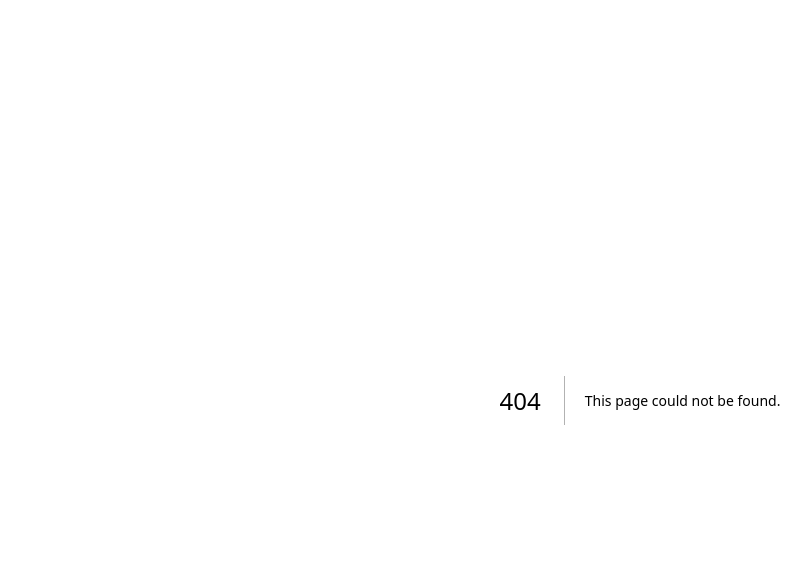
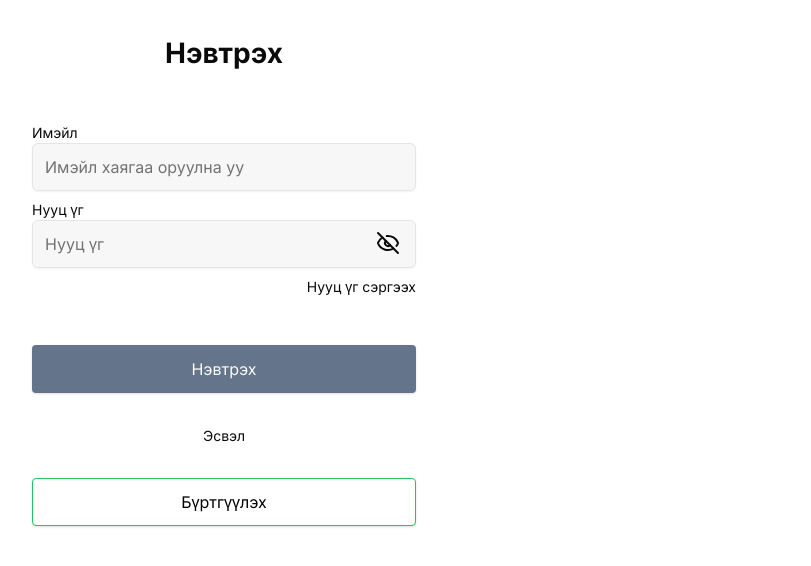
Before and after one commit to 2K241B/Soyolsuren-s-food-delivery, a Next.js app in the folder food-delivery/FE/: page /login in a window 1280 px wide. Before the commit this address had no page. Shown: the top 566 px of the page, without its empty margins (0-811 px from the left). Built offline with nearby package versions, Linux system fonts and the light colour scheme.

Commit message:
login form (#25)

```diff
--- /dev/null
+++ b/food-delivery/FE/src/app/login/page.jsx
@@ -0,0 +1,58 @@
+"use client"
+
+import { useState } from "react";
+import { Button } from "@/components/ui/button";
+import { EyeIcon, EyeOff } from "lucide-react";
+import { Input} from "@/components/ui/input";
+
+const buttonStyles = {
+  active: "rounded-[4px] bg-[#18BA51] w-full",
+  notActive: "rounded-[4px] bg-slate-500 w-full"
+}
+
+const LoginPage = () => {
+  const [passwordShown, setPasswordShown] = useState(false);
+  const togglePasswordVisibility = () => {
+    setPasswordShown(passwordShown ? false : true);
+  };
+
+  const [text, setText ] = useState("")
+  const handleOnChange = (e) => {
+    setText (e.target.value)
+  }
+
+  return (
+    <div className="w-[448px] rounded-[16px] p-[32px] flex flex-col gap-[48px] items-center">
+
+        <div>
+          <h1 className="font-bold text-center text-[28px]">Нэвтрэх</h1>
+        </div>
+        <div className="flex flex-col gap-2 w-full">
+          <div>
+            <p className="font-normal text-[14px]">Имэйл</p>
+            <Input placeholder="Имэйл хаягаа оруулна уу"  type="email" onChange={handleOnChange} required ></Input>
+          </div>
+          <div className="relative">
+            <p className="font-normal text-[14px]">Нууц үг</p>
+            <Input placeholder="Нууц үг"  type={ passwordShown ? "text" : "password"} onChange={handleOnChange} required ></Input>
+            <div className="absolute right-4 top-8" onClick={togglePasswordVisibility} >{ passwordShown ? <EyeIcon/> : <EyeOff/>}
+
+            </div>
+            <p className="font-normal text-[14px] mt-2 flex justify-end">Нууц үг сэргээх</p>
+          </div>
+        </div>
+        <div className="w-full flex flex-col gap-[32px] items-center">
+          <Button className={text !== "" ? buttonStyles.active : buttonStyles.notActive} type="submit">Нэвтрэх
+        </Button>
+          <p className="font-normal text-[14px]">Эсвэл</p>
+          <Button className="rounded-[4px] border-green-500 border-solid border-[1px] bg-white text-black w-full ">Бүртгүүлэх
+        </Button>
+
+        </div>
+
+
+    </div>
+  );
+};
+
+export default LoginPage;
--- a/food-delivery/FE/src/components/ui/button.jsx
+++ b/food-delivery/FE/src/components/ui/button.jsx
@@ -10,7 +10,7 @@ const buttonVariants = cva(
     variants: {
       variant: {
         default:
-          "bg-primary text-primary-foreground shadow hover:bg-primary/90",
+          "bg-primary border-[#18BA51] text-primary-foreground shadow hover:bg-slate-400",
         destructive:
           "bg-destructive text-destructive-foreground shadow-sm hover:bg-destructive/90",
         outline:
@@ -21,7 +21,7 @@ const buttonVariants = cva(
         link: "text-primary underline-offset-4 hover:underline",
       },
       size: {
-        default: "h-9 px-4 py-2",
+        default: "h-[48px] px-4 py-2 text-[16px] font-normal ",
         sm: "h-8 rounded-md px-3 text-xs",
         lg: "h-10 rounded-md px-8",
         icon: "h-9 w-9",
--- a/food-delivery/FE/src/components/ui/input.jsx
+++ b/food-delivery/FE/src/components/ui/input.jsx
@@ -7,7 +7,7 @@ const Input = React.forwardRef(({ className, type, ...props }, ref) => {
     (<input
       type={type}
       className={cn(
-        "flex h-9 w-full rounded-md border border-input bg-transparent px-3 py-1 text-sm shadow-sm transition-colors file:border-0 file:bg-transparent file:text-sm file:font-medium placeholder:text-muted-foreground focus-visible:outline-none focus-visible:ring-1 focus-visible:ring-ring disabled:cursor-not-allowed disabled:opacity-50",
+        "flex h-[48px] w-full rounded-md border border-input bg-[#F7F7F8] px-3 py-1 text-[16px] shadow-sm transition-colors file:border-0 file:bg-transparent file:text-sm file:font-medium placeholder:text-muted-foreground focus-visible:outline-none focus-visible:ring-1 focus-visible:ring-ring disabled:cursor-not-allowed disabled:opacity-50",
         className
       )}
       ref={ref}
```
Also changed, not shown: food-delivery/FE/src/constants/index.js (added, +17 -0 lines), food-delivery/FE/src/app/globals.css (line endings or trailing spaces).
